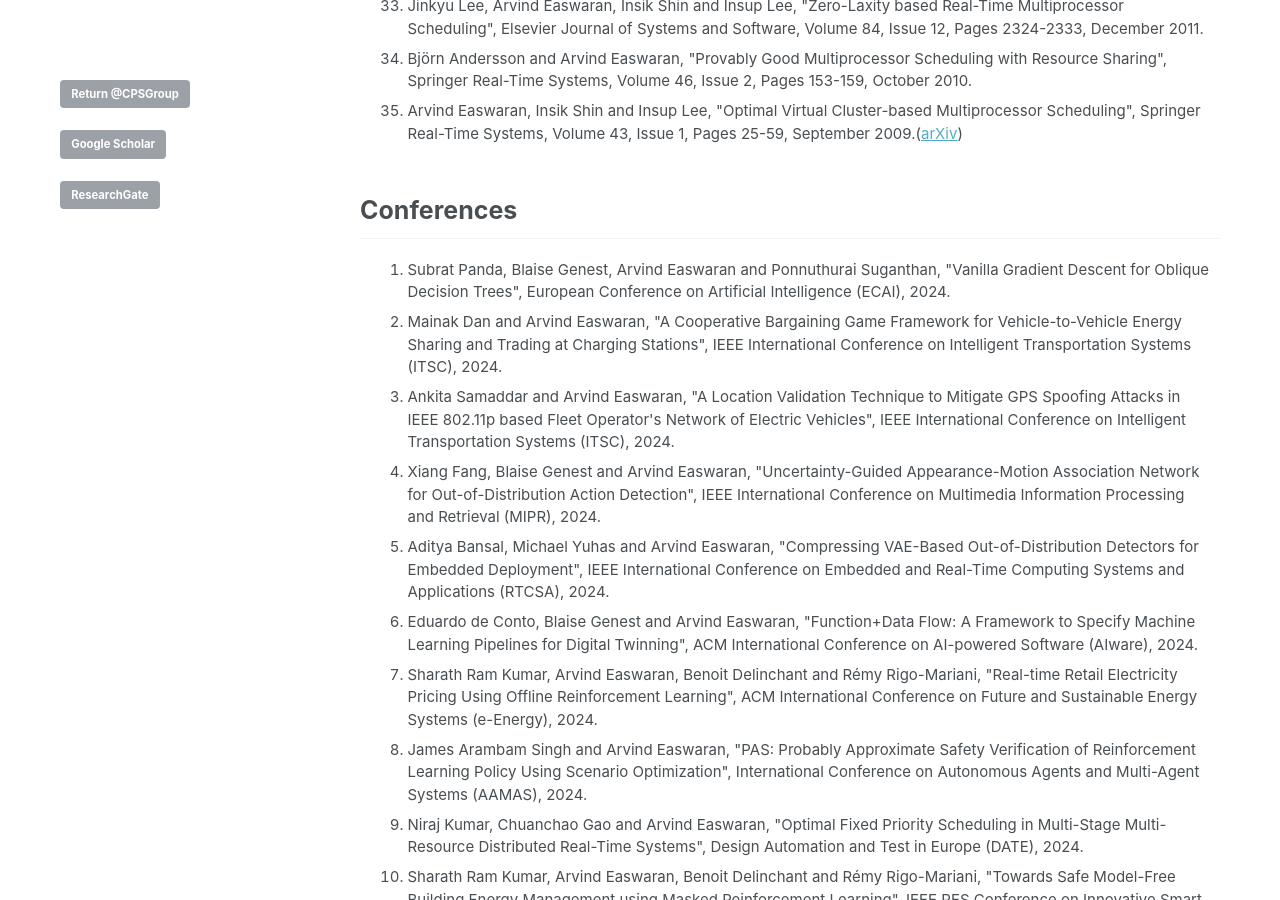
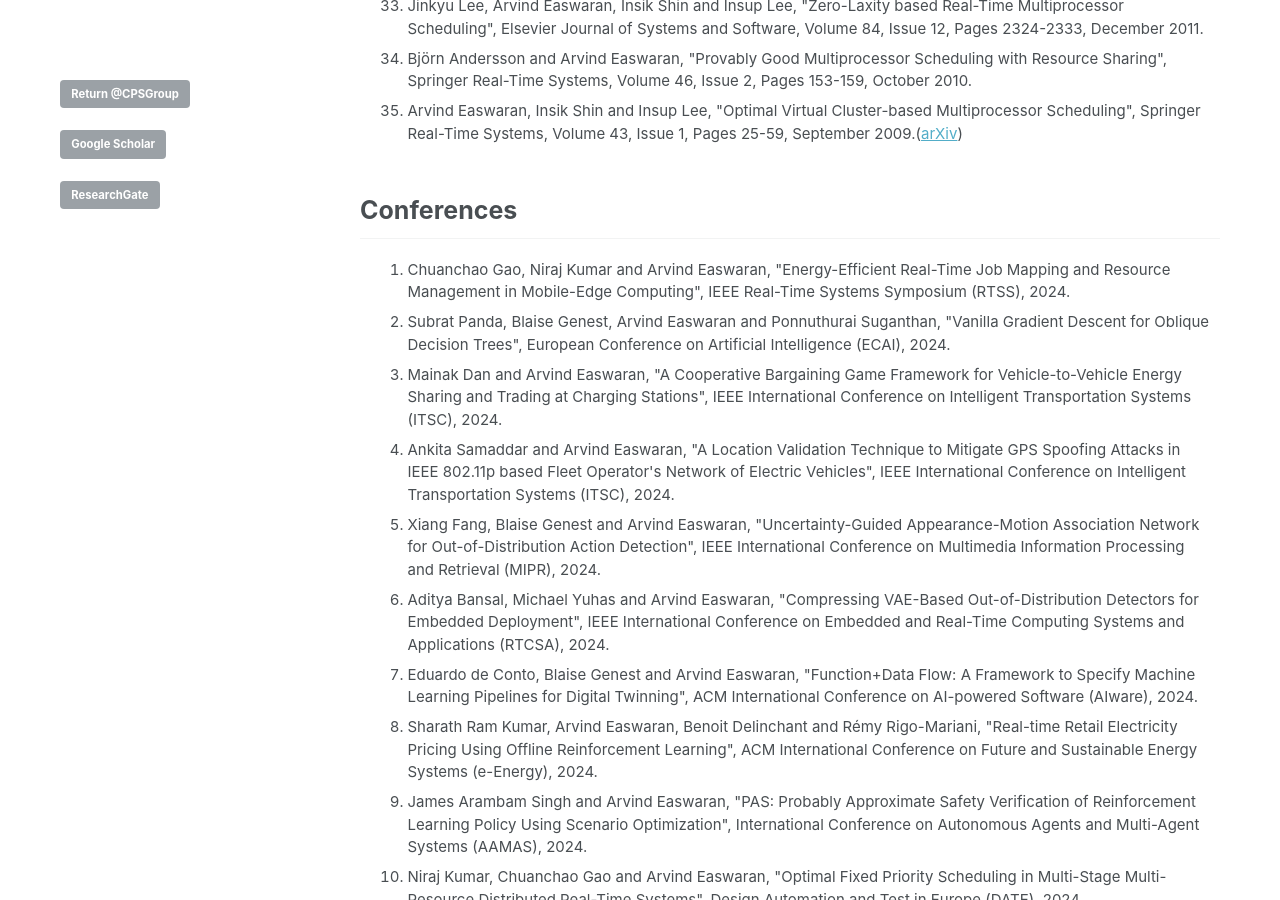
Before and after one commit to CPS-research-group/CPS-research-group.github.io, a Jekyll site: the page built from _pages/research_profile.md, in a window 1280 px wide and 900 px high, scrolled down 2446 px. Built offline with Jekyll 4.4.1, drawn with Linux system fonts in a browser that asks for light colours.

Commit message:
updates.

```diff
--- a/_pages/research_profile.md
+++ b/_pages/research_profile.md
@@ -62,6 +62,7 @@ a.a:active {color:#0000FF; text-decoration:none;}
 
 ## Conferences
    <ol>
+   			<li class="a">Chuanchao Gao, Niraj Kumar and Arvind Easwaran, "Energy-Efficient Real-Time Job Mapping and Resource Management in Mobile-Edge Computing", IEEE Real-Time Systems Symposium (RTSS), 2024.</li>
    			<li class="a">Subrat Panda, Blaise Genest, Arvind Easwaran and Ponnuthurai Suganthan, "Vanilla Gradient Descent for Oblique Decision Trees", European Conference on Artificial Intelligence (ECAI), 2024.</li>
    			<li class="a">Mainak Dan and Arvind Easwaran, "A Cooperative Bargaining Game Framework for Vehicle-to-Vehicle Energy Sharing and Trading at Charging Stations", IEEE International Conference on Intelligent Transportation Systems (ITSC), 2024.</li>
    			<li class="a">Ankita Samaddar and Arvind Easwaran, "A Location Validation Technique to Mitigate GPS Spoofing Attacks in IEEE 802.11p based Fleet Operator's Network of Electric Vehicles", IEEE International Conference on Intelligent Transportation Systems (ITSC), 2024.</li>
```
